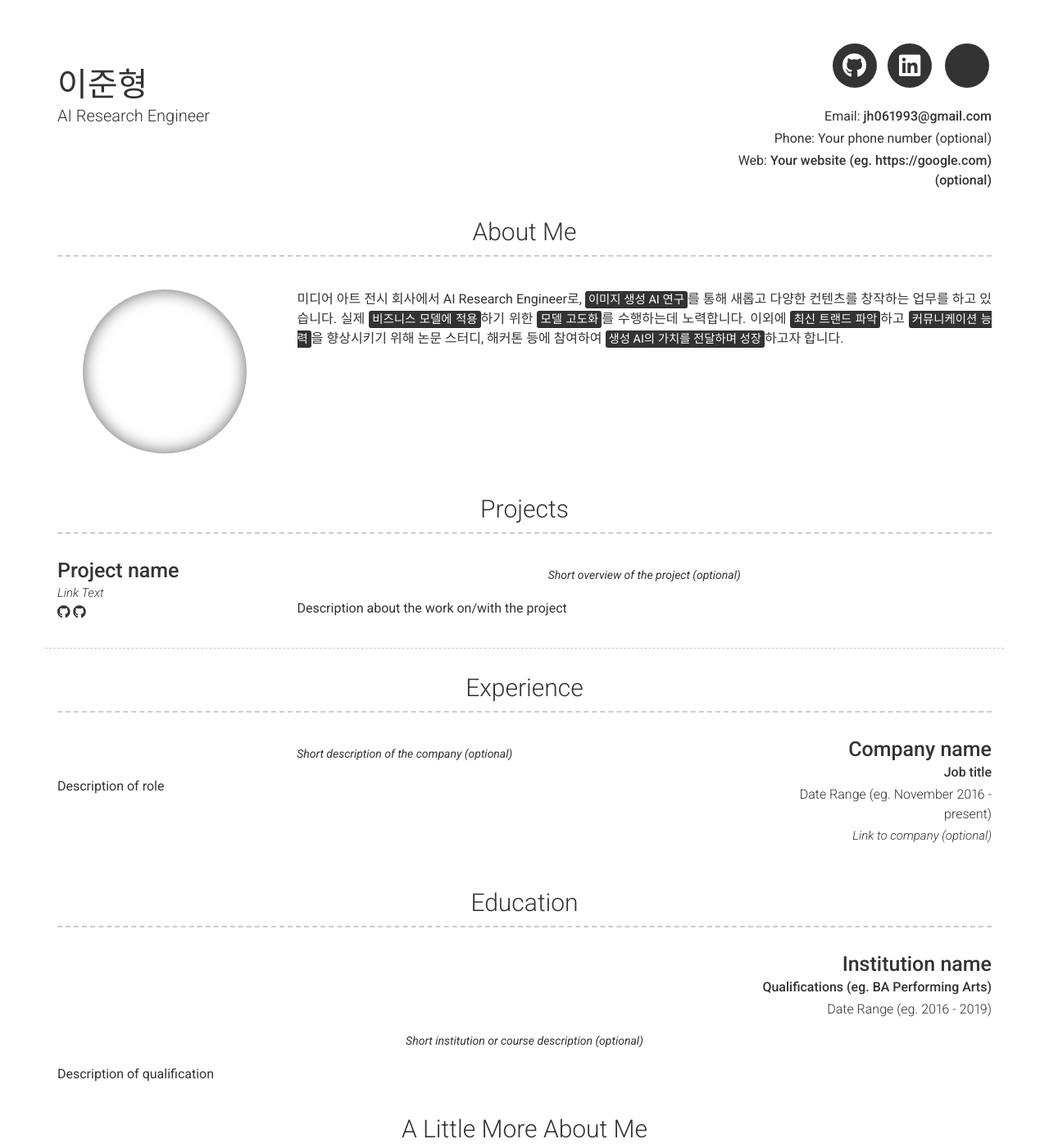
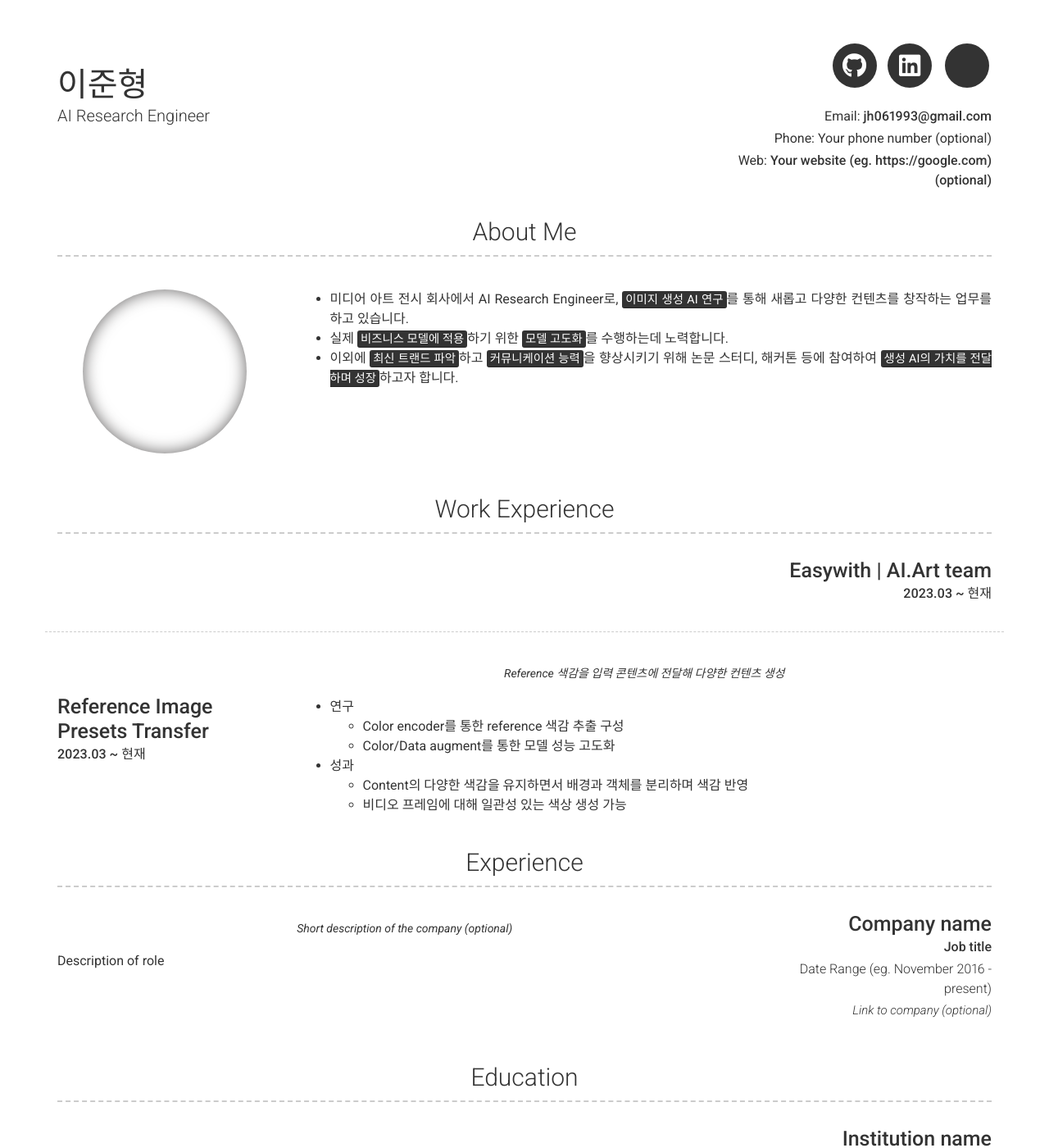
Before and after one commit to jjuun0/jjuun_resume, a Jekyll site: the page built from index.md, in a window 1280 px wide and 1400 px high. Shown: the whole window at 82% size. Built offline with Jekyll 4.4.1, drawn with Linux system fonts in a browser that asks for light colours; nearby versions of some CDN libraries.

Commit message:
fix work experience

```diff
--- a/_config.yml
+++ b/_config.yml
@@ -52,33 +52,34 @@ additional_links:
 # about_title: About Me (Use this to override about section title)
 about_profile_image: Directory of profile image (eg. images/profile.jpg)
 about_content: | # this will include new lines to allow paragraphs
-  미디어 아트 전시 회사에서 AI Research Engineer로, <mark>이미지 생성 AI 연구</mark>를 통해 새롭고 다양한 컨텐츠를 창작하는 업무를 하고 있습니다.
-  실제 <mark>비즈니스 모델에 적용</mark>하기 위한 <mark>모델 고도화</mark>를 수행하는데 노력합니다.
-  이외에 <mark>최신 트랜드 파악</mark>하고 <mark>커뮤니케이션 능력</mark>을 향상시키기 위해 논문 스터디, 해커톤 등에 참여하여 <mark>생성 AI의 가치를 전달하며 성장</mark>하고자 합니다.
+  - 미디어 아트 전시 회사에서 AI Research Engineer로, <mark>이미지 생성 AI 연구</mark>를 통해 새롭고 다양한 컨텐츠를 창작하는 업무를 하고 있습니다.
+  - 실제 <mark>비즈니스 모델에 적용</mark>하기 위한 <mark>모델 고도화</mark>를 수행하는데 노력합니다.
+  - 이외에 <mark>최신 트랜드 파악</mark>하고 <mark>커뮤니케이션 능력</mark>을 향상시키기 위해 논문 스터디, 해커톤 등에 참여하여 <mark>생성 AI의 가치를 전달하며 성장</mark>하고자 합니다.
 
 
 
 content:
-  - title: Projects # Title for the section
+  - title: Work Experience # Title for the section
     layout: list # Type of content section (list/text)
     content:
-      - layout: left
+      - layout: right
         border: weak  # Value of `weak` will display a weak border below this item. # Any
                       # other value (or no value) means no border will be displayed
-        title: Project name
-        link: Link to project (eg. sproogen.github.io/modern-resume-theme)(optional)
-        link_text: Link Text
-        additional_links:
-          - title:  Github page for project (eg. sproogen/modern-resume-theme)
-            icon: fab fa-github
-            url: Link to project (eg. sproogen.github.io/modern-resume-theme)(optional)
-          - title:  Github page for project (eg. sproogen/modern-resume-theme)
-            icon: fab fa-github
-            url: Link to project (eg. sproogen.github.io/modern-resume-theme)(optional)
+        title: Easywith | AI.Art team
+        sub_title: 2023.03 ~ 현재
+
+      - title: Reference Image Presets Transfer
+        sub_title: 2023.03 ~ 현재
         quote: >
-          Short overview of the project (optional)
+          Reference 색감을 입력 콘텐츠에 전달해 다양한 컨텐츠 생성
         description: | # this will include new lines to allow paragraphs
-          Description about the work on/with the project
+          - 연구
+            - Color encoder를 통한 reference 색감 추출 구성
+            - Color/Data augment를 통한 모델 성능 고도화
+          - 성과
+            - Content의 다양한 색감을 유지하면서 배경과 객체를 분리하며 색감 반영
+            - 비디오 프레임에 대해 일관성 있는 색상 생성 가능
+
   - title: Experience
     layout: list
     content:
```
